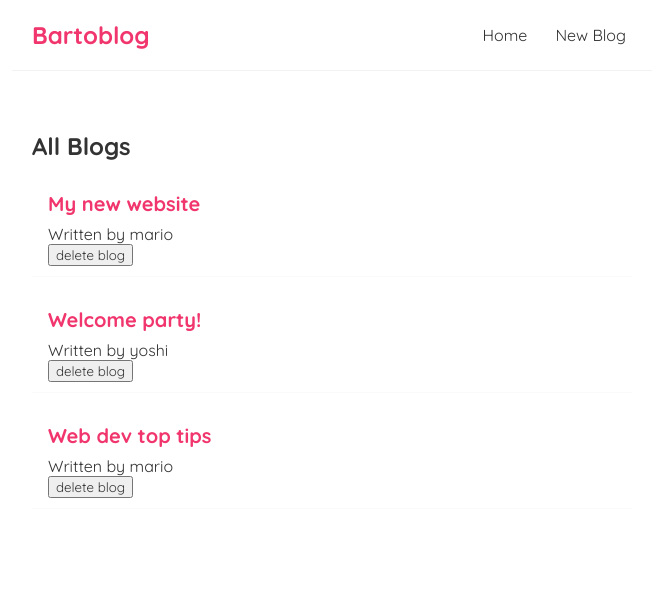
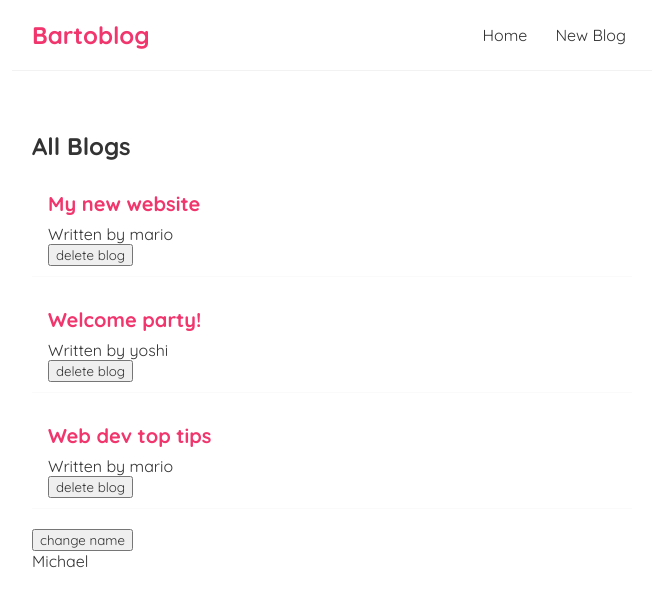
Before and after one commit to mbarto202/react-netninja, a React (Create React App) app: page / in a window 1280 px wide. Shown: the top 606 px of the page, without its empty margins (308-964 px from the left). Built offline with nearby package versions, Linux system fonts and the light colour scheme.

Commit message:
useEffect hooks

```diff
--- a/src/Home.js
+++ b/src/Home.js
@@ -1,4 +1,4 @@
-import { useState } from "react"
+import { useEffect, useState } from "react"
 import BlogList from "./BlogList";
 
 const Home = () => {
@@ -8,14 +8,23 @@
         { title: 'Web dev top tips', body: 'lorem ipsum...', author: 'mario', id: 3 }
     ]);
 
+    const [name, setName] = useState('Michael')
+
     const handleDelete = (id) => {
         const newBlogs = blogs.filter(blog => blog.id !== id)
         setBlogs(newBlogs)
     }
 
+    useEffect(() => {
+        console.log('use effect ran');
+        console.log(name);
+    }, [name])
+
     return (
         <div className="home">
             <BlogList blogs ={blogs} title="All Blogs" handleDelete={handleDelete}/>
+            <button onClick={() => setName('Mikey')}>change name</button>
+            <p>{name}</p>
         </div>
      );
 }
```
